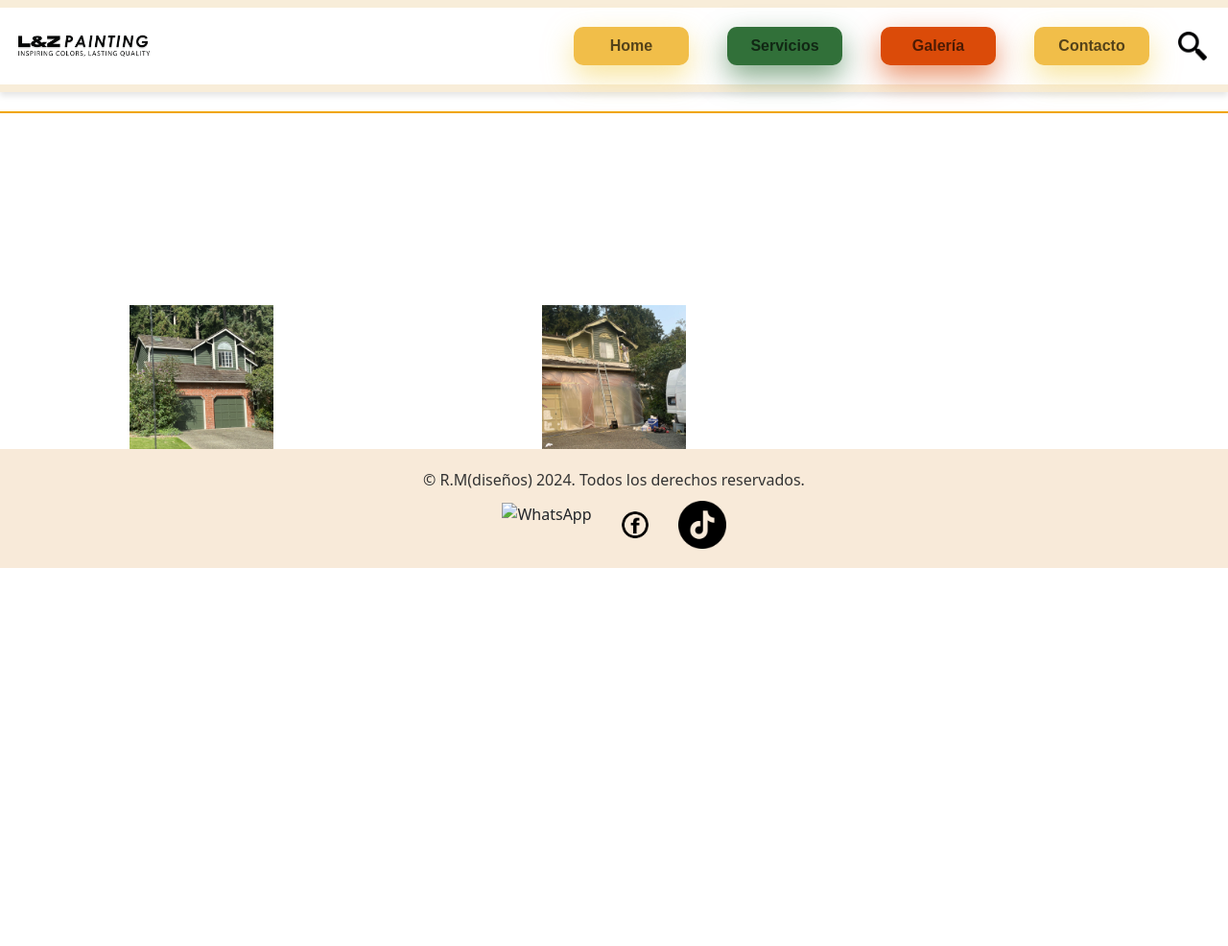
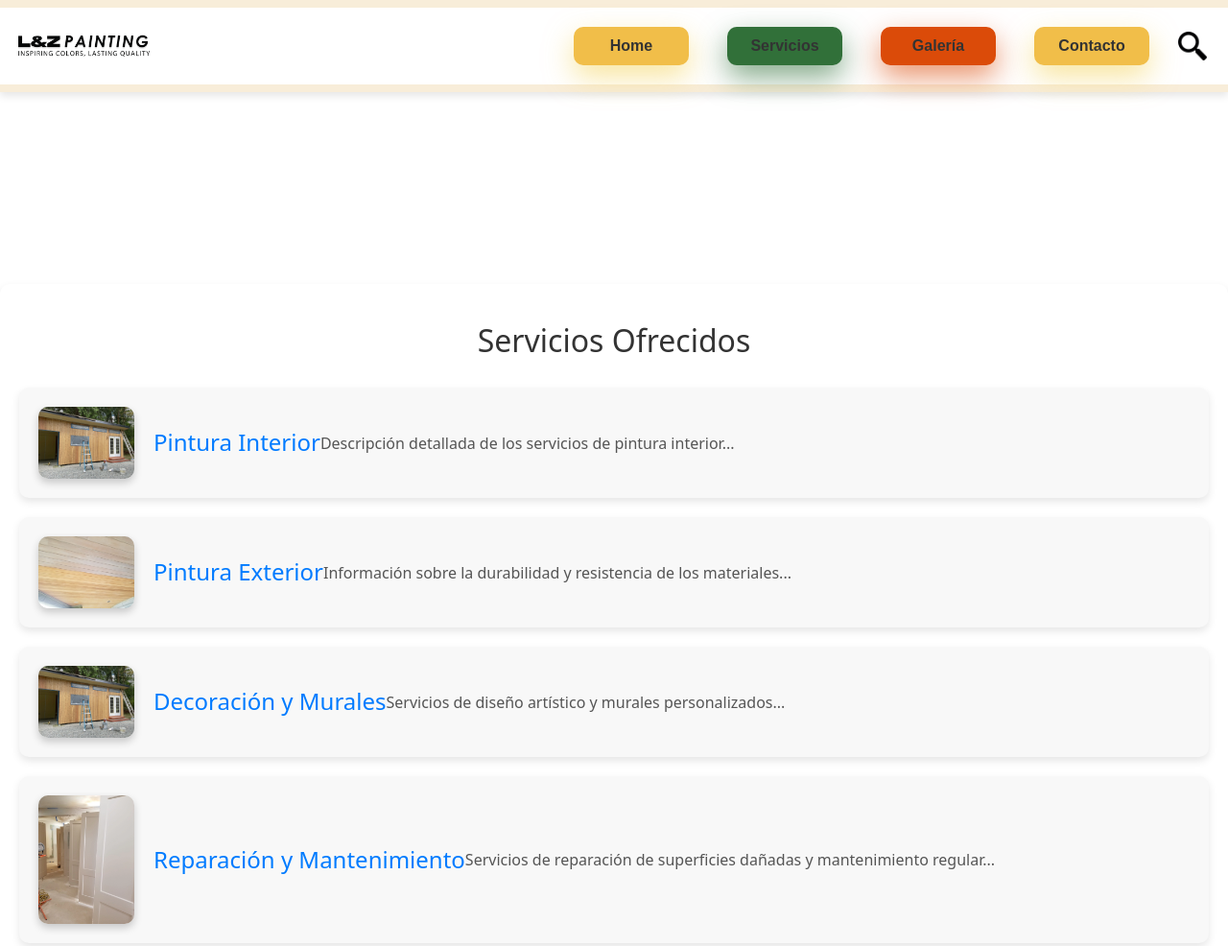
Before and after one commit to Manuel0901/Pinturas92, a website: page Servicios.html in a window 1280 px wide. Shown: the top 986 px of the page at 96% size. Before the commit the page ends 800 px from the top, so only its background shows below. Drawn offline with nearby package versions, Linux system fonts and the light colour scheme.

Commit message:
adelantos galeria y servicios

```diff
--- a/Estilos.css
+++ b/Estilos.css
@@ -364,6 +364,7 @@ footer {
     text-align: center; /* Centra el texto en el footer */
 }
 
+
 /* Estilo para el contenedor de contactos */
 #Contactos {
     display: flex;
@@ -494,6 +495,8 @@ footer p {
 @media (max-width: 768px) {
     .ContenedorImagenes {
         grid-template-columns: 1fr; /* Una sola columna en pantallas pequeñas */
+
+
     }
 
     #Contenedor1,
--- a/GaleriaCss.css
+++ b/GaleriaCss.css
@@ -101,3 +101,29 @@ p:hover {
         font-size: 14px; /* Reduce el tamaño de la fuente si es necesario */
     }
 }
+
+/* Estilos para el footer fijo solo en móvil */
+@media only screen and (max-width: 600px) {
+    footer {
+        position: fixed;
+        bottom: 0;
+        width: 100%;
+        background-color: #f8edd9; /* Asegúrate de que el color de fondo sea consistente */
+        padding: 10px 0;
+        text-align: center;
+        z-index: 1000; /* Asegúrate de que el footer esté por encima de otros elementos */
+    }
+
+    .carousel-caption {
+        position: static;
+        background-color: rgba(0, 0, 0, 0.5);
+        color: white;
+        padding: 10px;
+        border-radius: 5px;
+        margin-top: 10px;
+    }
+
+    .carousel-item img {
+        border-radius: 0; /* Elimina el borde redondeado en móviles si es necesario */
+    }
+}
--- a/Servicios.html
+++ b/Servicios.html
@@ -1,13 +1,5 @@
-    <!--
-    Autor: Jose Manuel Garcia Arevalo.
-    Estatus: Egresado de ingeniería en sistemas.
-    Fecha: **/10/2024
-    Diseños Gráficos: Raul Alberto Zanco
-    -->
-
 <!DOCTYPE html>
-    <html lang="es">
-
+<html>
 <head>
     <meta charset="UTF-8">
     <meta name="viewport" content="width=device-width, initial-scale=1.0">
@@ -15,33 +7,26 @@
     <!-- Estilo CSS -->
     <link rel="stylesheet" href="Estilos.css">
     <link rel="stylesheet" href="HeaderCss.css">
+    <link rel="stylesheet" href="GaleriaCss.css">
     <link rel="stylesheet" href="ServiciosCss.css">
     <!-- Agrega Bootstrap CSS -->
     <link href="https://cdn.jsdelivr.net/npm/bootstrap@5.3.0-alpha1/dist/css/bootstrap.min.css" rel="stylesheet">
-        <!--icono-->
+    <!-- icono -->
     <link rel="icon" href="RecursosVisuales/icono.ico" type="image/x-icon">
-
 </head>
-
 <body>
-
     <header>
         <!-- Menú de navegación -->
-            <!-- Barra de navegación -->
         <nav class="navbar navbar-expand-lg" style="background-color: #f8edd9;">
             <div class="container-fluid">
                 <div id="nombreEmpresa">
                     <a href="Index.html">
                         <img src="RecursosVisuales/logo1.png" alt="Logo de L & Z Painting" />
                     </a>
-
                 </div>
-
-                    <!-- Botón para desplegar el menú, con clase ms-auto para moverlo a la derecha -->
                 <button class="navbar-toggler" type="button" data-bs-toggle="collapse" data-bs-target="#navbarNav" aria-controls="navbarNav" aria-expanded="false" aria-label="Toggle navigation" style="margin-left: auto;">
                     <span class="navbar-toggler-icon"></span>
                 </button>
-
                 <div class="collapse navbar-collapse" id="navbarNav">
                     <ul class="navbar-nav ms-auto">
                         <li class="nav-item">
@@ -69,38 +54,62 @@
                 </div>
             </div>
         </nav>
+    </header>
 
+    <main>
+        <section id="servicios">
+            <h2>Servicios Ofrecidos</h2>
+            <div class="servicio">
+                <img src="RecursosVisuales/casa6.jpg" alt="Pintura Interior" class="img-servicio">
+                <h3>Pintura Interior</h3>
+                <p>Descripción detallada de los servicios de pintura interior...</p>
+            </div>
+            <div class="servicio">
+                <img src="RecursosVisuales/image00011.jpeg" alt="Pintura Exterior" class="img-servicio">
+                <h3>Pintura Exterior</h3>
+                <p>Información sobre la durabilidad y resistencia de los materiales...</p>
+            </div>
+            <div class="servicio">
+                <img src="RecursosVisuales/casa6.jpg" alt="Decoración y Murales" class="img-servicio">
+                <h3>Decoración y Murales</h3>
+                <p>Servicios de diseño artístico y murales personalizados...</p>
+            </div>
+            <div class="servicio">
+                <img src="RecursosVisuales/image00007.webp" alt="Reparación y Mantenimiento" class="img-servicio">
+                <h3>Reparación y Mantenimiento</h3>
+                <p>Servicios de reparación de superficies dañadas y mantenimiento regular...</p>
+            </div>
+        </section>
 
+        <section id="galeria">
+            <h2>Galería de Proyectos</h2>
+            <!-- Imágenes y testimonios -->
+        </section>
 
-           <!-- Separador con sombra -->
-     <div class="separador"></div>
-        </header>
-        <!--aqui va el cuerpo de los servicios que se ofrecen-->
-        <div class="contenedor-imagenes">
-            <div class="item">
-                <img src="RecursosVisuales/casa3.jpg" alt="">
-            </div>
-            <div class="item">
-                <img src="RecursosVisuales/casa2.jpg" alt="">
+        <section id="proceso">
+            <h2>Proceso de Trabajo</h2>
+            <!-- Descripción del proceso -->
+        </section>
 
-            </div>
-        </div>
+        <section id="precios">
+            <h2>Paquetes y Precios</h2>
+            <!-- Información de precios y paquetes -->
+        </section>
 
-        <!-- Pie de página -->
+        <section id="contacto">
+            <h2>Contacto y Cotización</h2>
+            <!-- Formulario de contacto -->
+        </section>
+
+        <section id="certificaciones">
+            <h2>Certificaciones y Garantías</h2>
+            <!-- Información sobre certificaciones y garantías -->
+        </section>
+    </main>
+
     <footer>
         <p>&copy; R.M(diseños) 2024. Todos los derechos reservados.</p>
-            <div id="Contactos">
-                <div class="iconoRedSocial">
-                    <img src="RecursosVisuales/whatsap.png" alt="WhatsApp">
-                </div>
-                <div class="iconoRedSocial">
-                    <img src="RecursosVisuales/facebook.png" alt="Facebook">
-                </div>
-                <div class="iconoRedSocial">
-                    <img src="RecursosVisuales/tiktok.png" alt="TikTok">
-                </div>
-            </div>
+        <!-- Información de contacto y redes sociales -->
     </footer>
-             <!-- animacioon del menu amburgesa con JS -->
-             <script src="https://cdn.jsdelivr.net/npm/bootstrap@5.3.0-alpha1/dist/js/bootstrap.bundle.min.js"></script>
 </body>
+</html>
--- a/ServiciosCss.css
+++ b/ServiciosCss.css
@@ -1,16 +1,101 @@
-.contenedor-imagenes {
-    display: grid;
-     grid-template-columns: repeat(3, 1fr);
-     gap: 10px;
-     transition: transform 0.3s ease; /* Efecto de zoom */
- }
+/* Estilos generales */
+body {
+    font-family: Arial, sans-serif;
+    text-align: center;
+    background-color: #f4f4f4;
+    margin: 0;
+    padding: 0;
+}
 
- .item {
-     text-align: center;
- }
+/* Estilos para la barra de menú */
+.navbar {
+    margin-bottom: 20px;
+    box-shadow: 0 4px 8px rgba(0, 0, 0, 0.1);
+}
 
- .item img {
-     width: 150px;
-     height: 150px;
-     object-fit: cover; /* Ajusta la imagen al tamaño del tamaño del contenedor */
- }
+.navbar-nav .nav-item .nav-link {
+    color: #333;
+    font-weight: bold;
+}
+
+.navbar-nav .nav-item .nav-link:hover {
+    color: #007bff;
+}
+
+/* Estilos para la sección de servicios */
+#servicios {
+    padding: 40px 20px;
+    background-color: #fff;
+}
+
+#servicios h2 {
+    margin-bottom: 30px;
+    font-size: 2em;
+    color: #333;
+}
+
+.servicio {
+    display: flex;
+    align-items: center;
+    margin-bottom: 20px;
+    padding: 20px;
+    background-color: #f8f8f8;
+    border-radius: 10px;
+    box-shadow: 0 4px 8px rgba(0, 0, 0, 0.1);
+}
+
+.servicio img.img-servicio {
+    width: 100px;
+    height: auto;
+    margin-right: 20px;
+    border-radius: 10px;
+    box-shadow: 0 4px 8px rgba(0, 0, 0, 0.2);
+}
+
+.servicio h3 {
+    margin: 0;
+    font-size: 1.5em;
+    color: #007bff;
+}
+
+.servicio p {
+    margin: 0;
+    color: #555;
+}
+
+/* Estilos para otras secciones */
+section {
+    padding: 40px 20px;
+    background-color: #fff;
+    margin-bottom: 20px;
+    border-radius: 10px;
+    box-shadow: 0 4px 8px rgba(0, 0, 0, 0.1);
+}
+
+section h2 {
+    margin-bottom: 30px;
+    font-size: 2em;
+    color: #333;
+}
+
+/* Estilos para el footer */
+footer {
+    background-color: #f8edd9;
+    padding: 20px 0;
+    text-align: center;
+    color: #333;
+    box-shadow: 0 -4px 8px rgba(0, 0, 0, 0.1);
+}
+
+/* Estilos para pantallas móviles */
+@media (max-width: 600px) {
+    .servicio {
+        flex-direction: column;
+        text-align: left;
+    }
+
+    .servicio img.img-servicio {
+        margin-bottom: 10px;
+        margin-right: 0;
+    }
+}
```
Lines whose indentation alone changed are shown as unchanged.
